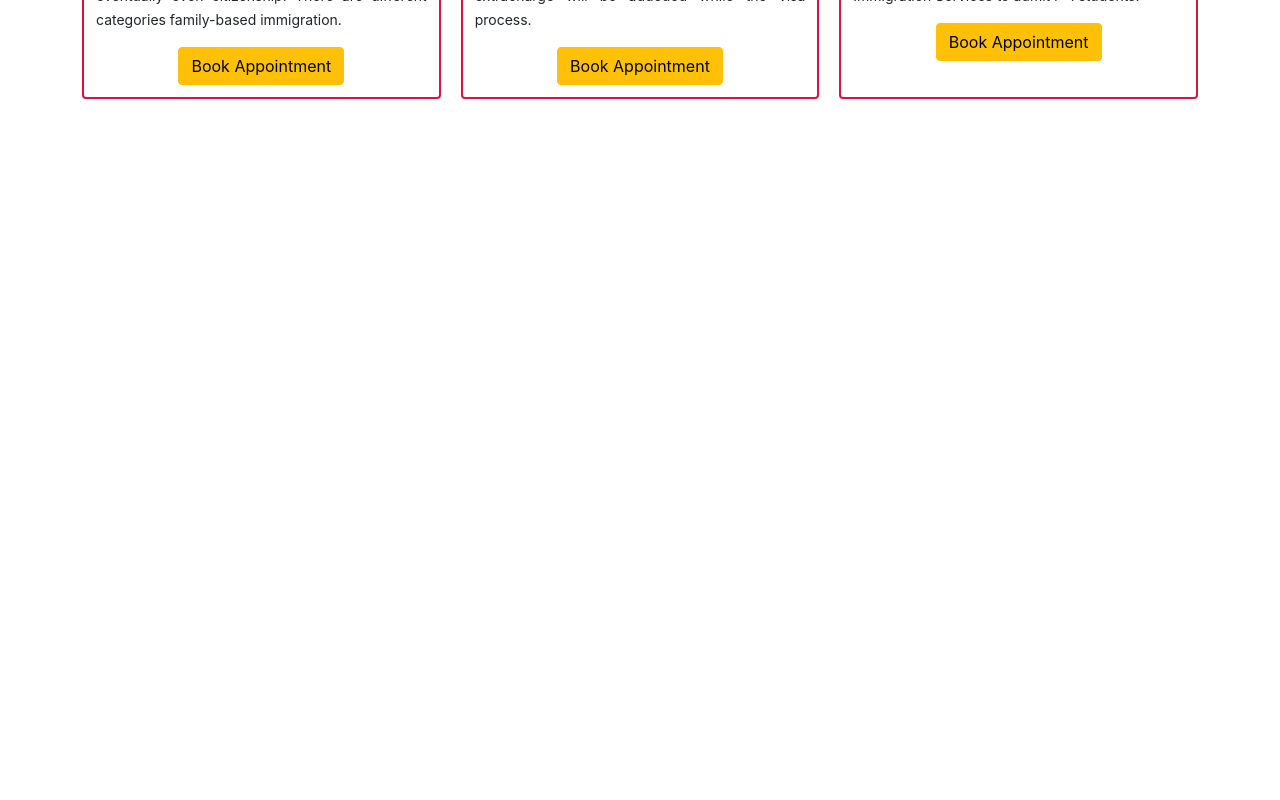
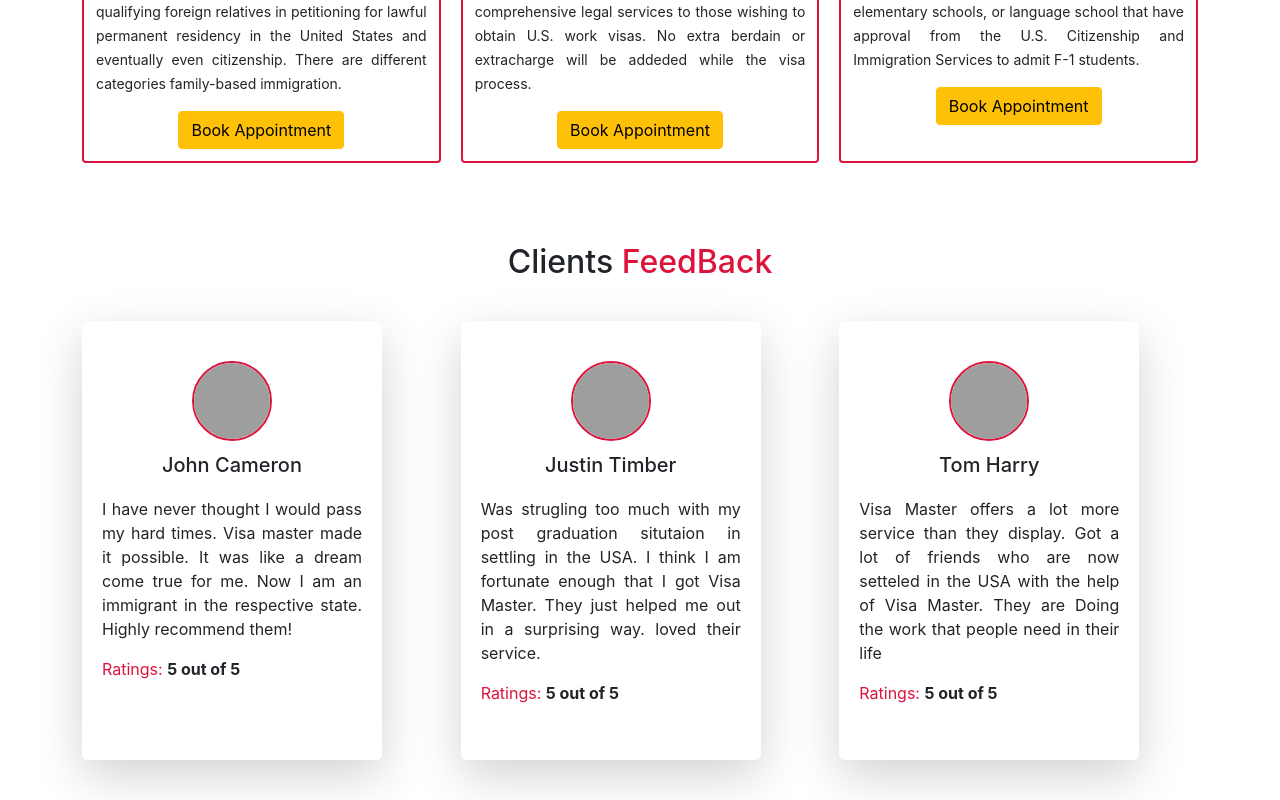
Before and after one commit to mabrur007/visa-master, a React (Create React App) app: page / in a window 1280 px wide. Shown: the part 1156-1956 px from the top of the page. Before the commit the page ends 1263 px from the top, so only its background shows below. Built offline with nearby package versions, Linux system fonts and the light colour scheme; grey boxes are pictures that could not be loaded.

Commit message:
clients feedback added

```diff
--- /dev/null
+++ b/public/reviews.json
@@ -0,0 +1,27 @@
+[
+
+    {
+        "id": 1,
+        "img": "https://media.istockphoto.com/photos/portrait-of-mature-hispanic-man-picture-id805012064?b=1&k=20&m=805012064&s=612x612&w=0&h=DaUd6ZCTTJVtBGKqEev6TACVvcAqp_VyATmbG0Eefjo=",
+        "name": "John Cameron",
+        "says": "I have never thought I would pass my hard times. Visa master made it possible. It was like a dream come true for me. Now I am an immigrant in the respective state. Highly recommend them!",
+        "ratings": "5 out of 5"
+
+    },
+    {
+        "id": 2,
+        "img": "https://upload.wikimedia.org/wikipedia/commons/thumb/2/26/Julian_Calor_-_Sorted_MGMT_press_photo.jpg/1200px-Julian_Calor_-_Sorted_MGMT_press_photo.jpg",
+        "name": "Justin Timber",
+        "says": "Was strugling too much with my post graduation situtaion in settling in the USA. I think I am fortunate enough that I got Visa Master. They just helped me out in a surprising way. loved their service.",
+        "ratings": "5 out of 5"
+
+    },
+    {
+        "id": 3,
+        "img": "https://i.pinimg.com/originals/d9/13/89/d91389f087040370eac60b97bf035933.jpg",
+        "name": "Tom Harry",
+        "says": "Visa Master offers a lot more service than they display. Got a lot of friends who are now setteled in the USA with the help of Visa Master. They are Doing the work that people need in their life",
+        "ratings": "5 out of 5"
+
+    }
+]
--- a/src/Pages/Home/Home/Home.js
+++ b/src/Pages/Home/Home/Home.js
@@ -1,5 +1,6 @@
 import React from 'react';
 import Banner from '../Banner/Banner';
+import Reviews from '../Reviews/Reviews';
 import Services from '../Services/Services';
 
 const Home = () => {
@@ -7,6 +8,7 @@ const Home = () => {
         <div>
             <Banner></Banner>
             <Services></Services>
+            <Reviews></Reviews>
         </div>
     );
 };
--- /dev/null
+++ b/src/Pages/Home/Review/Review.css
@@ -0,0 +1,24 @@
+.review{
+    width: 300px;
+    border-radius: 6px;
+    padding: 40px 20px;
+    text-align: justify;
+}
+.review img{
+    width: 80px;
+    height: 80px;
+    border-radius: 50%;
+    border: 2px solid crimson;
+    display: block;
+    margin: 0 auto;
+}
+
+.review h4{
+    font-size: 20px;
+    text-align: center;
+    padding: 12px 0;
+}
+
+.ratings{
+    margin: 15px 0;
+}
--- /dev/null
+++ b/src/Pages/Home/Review/Review.js
@@ -0,0 +1,17 @@
+import React from 'react';
+import './Review.css';
+
+const Review = ({ review }) => {
+    const { img, name, says, ratings } = review;
+
+    return (
+        <div className='review shadow-lg'>
+            <img src={img} alt="reviewer" />
+            <h4>{name}</h4>
+            <p> {says}</p>
+            <p className='ratings'><span>Ratings:</span> <b>{ ratings}</b></p>
+        </div>
+    );
+};
+
+export default Review;
--- /dev/null
+++ b/src/Pages/Home/Reviews/Reviews.css
@@ -0,0 +1,16 @@
+.mt-8{
+    margin-top: 80px;
+}
+.review-section{
+    margin: 40px 0;
+    display: grid;
+    grid-template-columns: repeat(3, 1fr);
+    grid-gap: 20px;
+}
+
+@media screen and (max-width: 780px){
+    .review-section{
+        grid-template-columns: repeat(1, 1fr);
+        width: 100%;
+    }
+}
--- /dev/null
+++ b/src/Pages/Home/Reviews/Reviews.js
@@ -0,0 +1,26 @@
+import React, { useEffect, useState } from 'react';
+import Review from '../Review/Review';
+import './Reviews.css';
+
+const Reviews = () => {
+const [reviews, setReviews] = useState([]);
+
+  useEffect(() => {
+    fetch('reviews.json')
+      .then(res => res.json())
+      .then(data => setReviews(data));
+  }, []);
+
+    return (
+        <div className='container mt-8'>
+            <h2 className='text-center'>Clients <span>FeedBack</span></h2>
+            <div className='review-section'>
+                {
+                    reviews.map(review => <Review key={review.id} review={review}></Review>)
+                }
+            </div>
+        </div>
+    );
+};
+
+export default Reviews;
--- a/src/Pages/Home/Services/Services.js
+++ b/src/Pages/Home/Services/Services.js
@@ -11,9 +11,9 @@ const Services = () => {
             .then(data => setServices(data));
     }, [])
     return (
-        <div className='container'>
-            <h2 className='text-center mt-4'>My <span>Services</span></h2>
-            <div className='services-container py-2'>
+        <div className='container mt-8'>
+            <h2 className='text-center'>My <span>Services</span></h2>
+            <div className='services-container mt-4'>
                 {
                     services.map(service => <Service
                         key={service.id}
```
